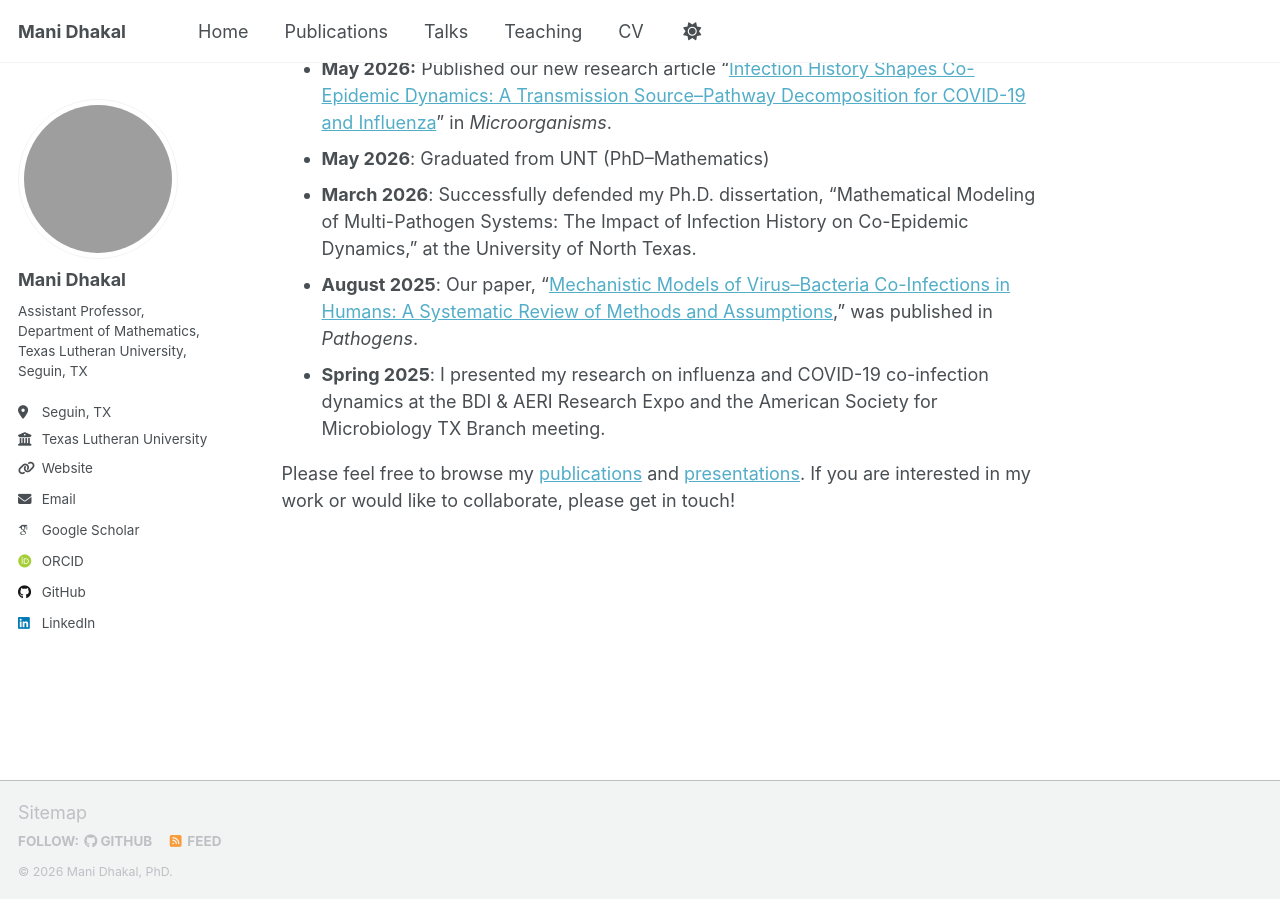
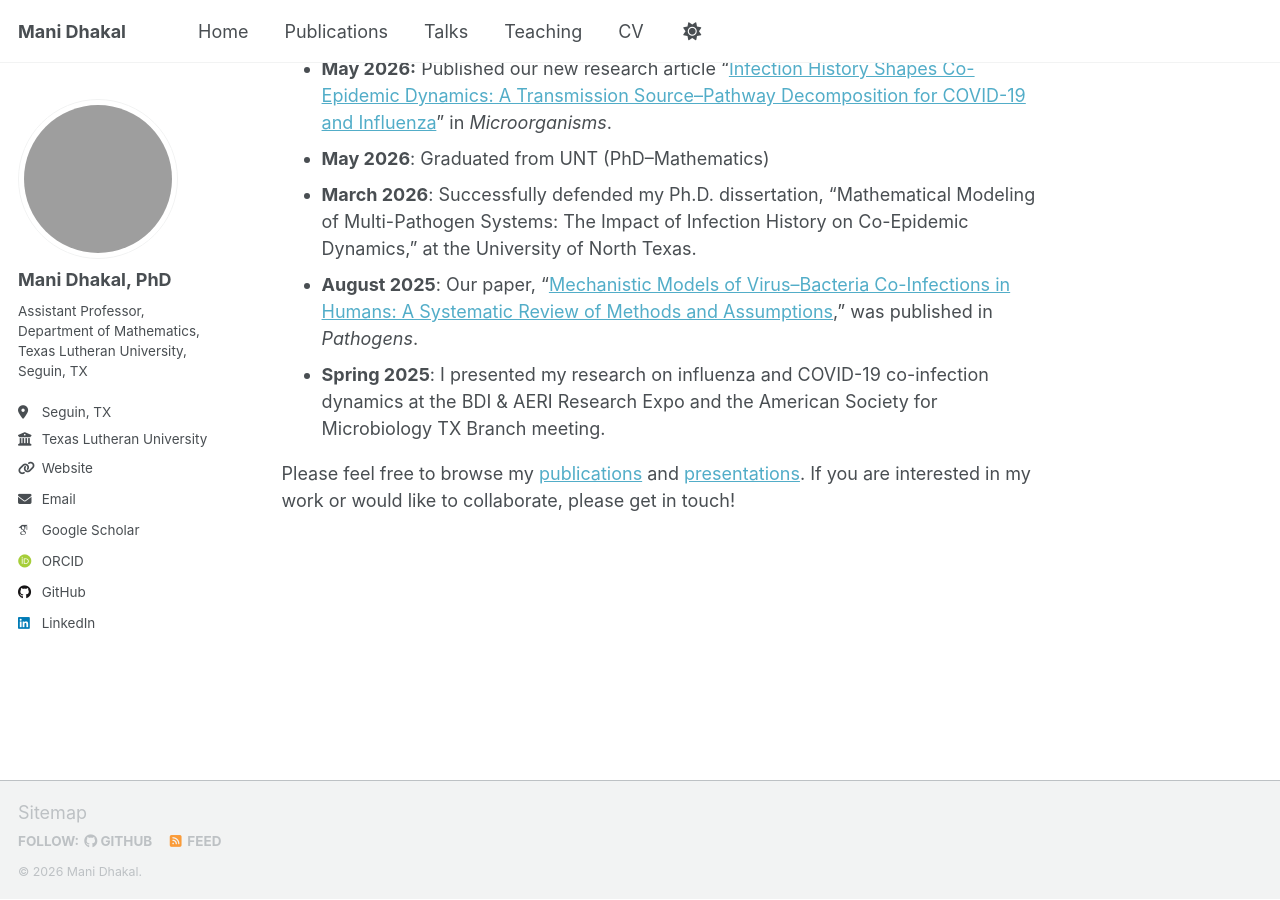
Before and after one commit to ManiDhakal/ManiDhakal.github.io, a Jekyll site: the page built from _pages/about.md, in a window 1280 px wide and 900 px high, scrolled down 1585 px. Built offline with Jekyll 4.4.1, drawn with Linux system fonts in a browser that asks for light colours; some web fonts are replaced; a script that is not in the unit is left out; part of the change alters nothing that is shown.

```diff
--- a/_config.yml
+++ b/_config.yml
@@ -11,7 +11,7 @@ locale                   : "en-US"
 site_theme               : "default" # Currently available options are "default", "air"
 title                    : "Mani Dhakal"
 title_separator          : "-"
-name                     : &name "Mani Dhakal, PhD"
+name                     : &name "Mani Dhakal"
 description              : Assistant Professor – Department of Mathematics, Texas Lutheran University, Seguin TX   # Update this with a general description of your site, this is the default if not overridden by a page
 url                      : https://ManiDhakal.github.io # The base hostname & protocol for your site e.g. "https://[your GitHub username].github.io",
                                                            # or if you already have some other page hosted on Github then use "https://[your GitHub username].github.io/[Your Repo Name]"
@@ -24,7 +24,7 @@ repository               : "ManiDhakal/ManiDhakal.github.io"
 author:
   # Biographic information
   avatar           : "PXL_20250527_174302953.jpg"
-  name             : "Mani Dhakal"
+  name             : "Mani Dhakal, PhD"
   pronouns         : # example: "she/her"
   bio              : "Assistant Professor, <br>Department of Mathematics, <br>Texas Lutheran University, <br>Seguin, TX"
   location         : "Seguin, TX"
```
